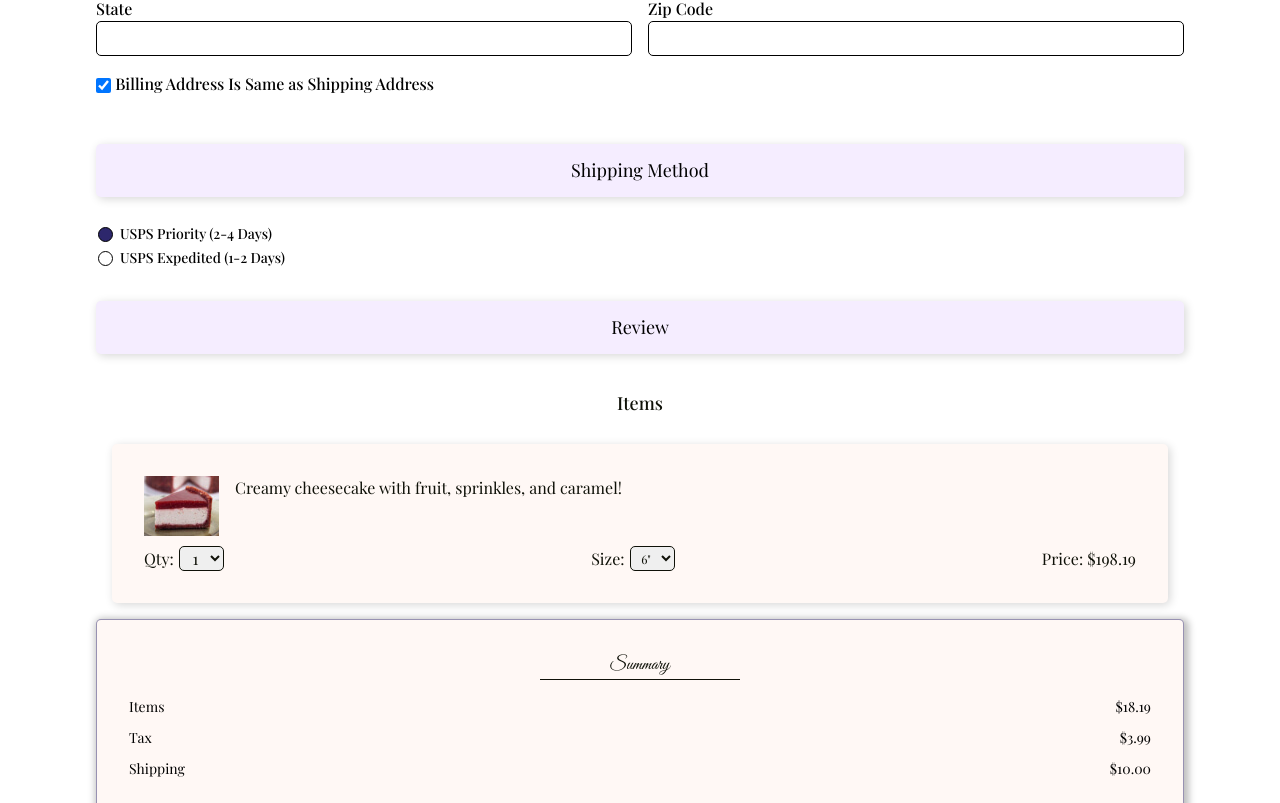
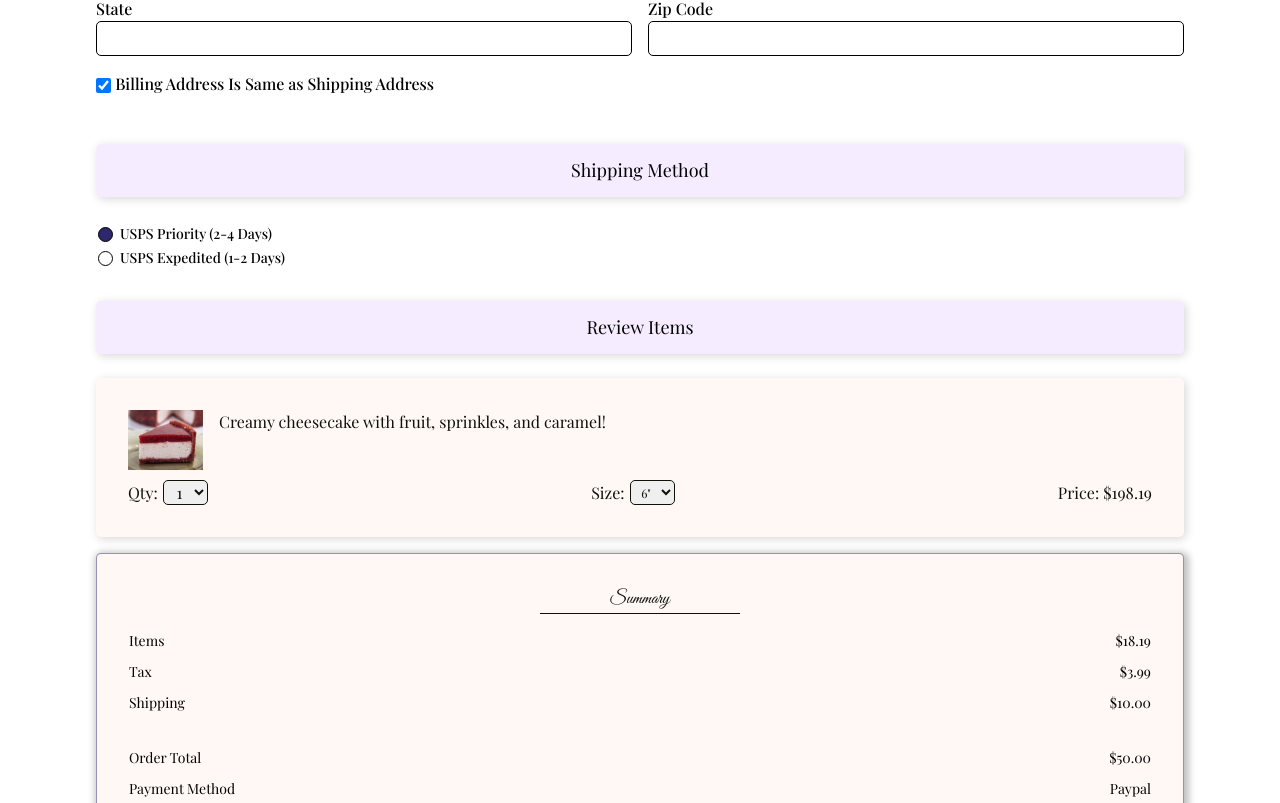
Before and after one commit to joneskb1/cheesecake-shop-mern, a React (Vite) app in the folder client/: page /checkout in a window 1280 px wide. Shown: the part 585-1388 px from the top of the page. Built offline with nearby package versions, Linux system fonts and the light colour scheme.

Commit message:
fixed minicart header/card in other files

```diff
--- a/client/src/components/mini-cart/MiniCart.module.css
+++ b/client/src/components/mini-cart/MiniCart.module.css
@@ -31,7 +31,7 @@
   /* 100% minus nav & footer */
   height: calc(100vh - 60px - 220px);
   overflow: scroll;
-  margin: 0 0.25rem 0;
+  margin: 0 1.25rem 0;
 }
 
 @media screen and (min-width: 744px) {
--- a/client/src/components/mini-cart/OrderCard.module.css
+++ b/client/src/components/mini-cart/OrderCard.module.css
@@ -2,7 +2,7 @@
   background: var(--cream);
   box-shadow: 2px 2px 10px 0px rgba(0, 0, 0, 0.16);
   border-radius: 5px;
-  margin: 1rem;
+  margin: 1rem 0;
   padding: 1rem;
   position: relative;
 }
--- a/client/src/screens/CartScreen.jsx
+++ b/client/src/screens/CartScreen.jsx
@@ -10,7 +10,6 @@ export default function CartScreen() {
       <img className={styles.topCake} src={cake1} alt='berry cheesecake' />
       <h1 className={styles.cartHeader}>Cart</h1>
       <SummaryCart />
-      <h2 className={styles.itemsHeader}>Items</h2>
       <div className={styles.OrdersContainer}>
         <CartHeader />
         <OrderCard />
--- a/client/src/screens/CartScreen.module.css
+++ b/client/src/screens/CartScreen.module.css
@@ -32,3 +32,9 @@
   bottom: -10%;
   right: 75%;
 }
+
+@media screen and (min-width: 744px) {
+  .OrdersContainer {
+    width: 450px;
+  }
+}
--- a/client/src/screens/CheckoutScreen.jsx
+++ b/client/src/screens/CheckoutScreen.jsx
@@ -34,8 +34,7 @@ export default function CheckoutScreen() {
 
       <CheckoutSectionHeader>Shipping Method</CheckoutSectionHeader>
       <CheckoutShipping />
-      <CheckoutSectionHeader>Review</CheckoutSectionHeader>
-      <CartHeader bg='noBg' />
+      <CheckoutSectionHeader>Review Items</CheckoutSectionHeader>
       {/* map through cart items */}
       <OrderCard />
       <SummaryPlaceOrder />
```
